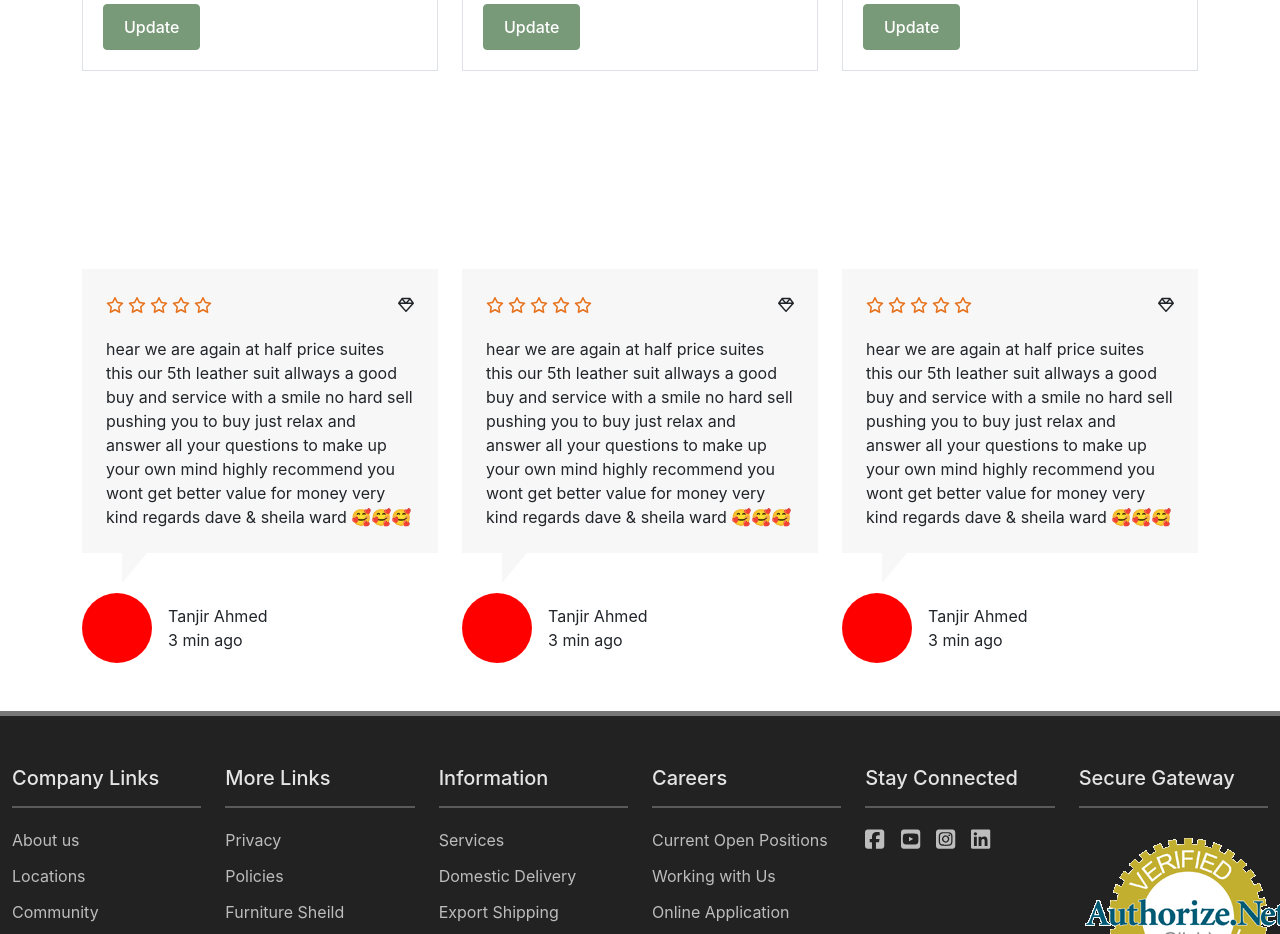
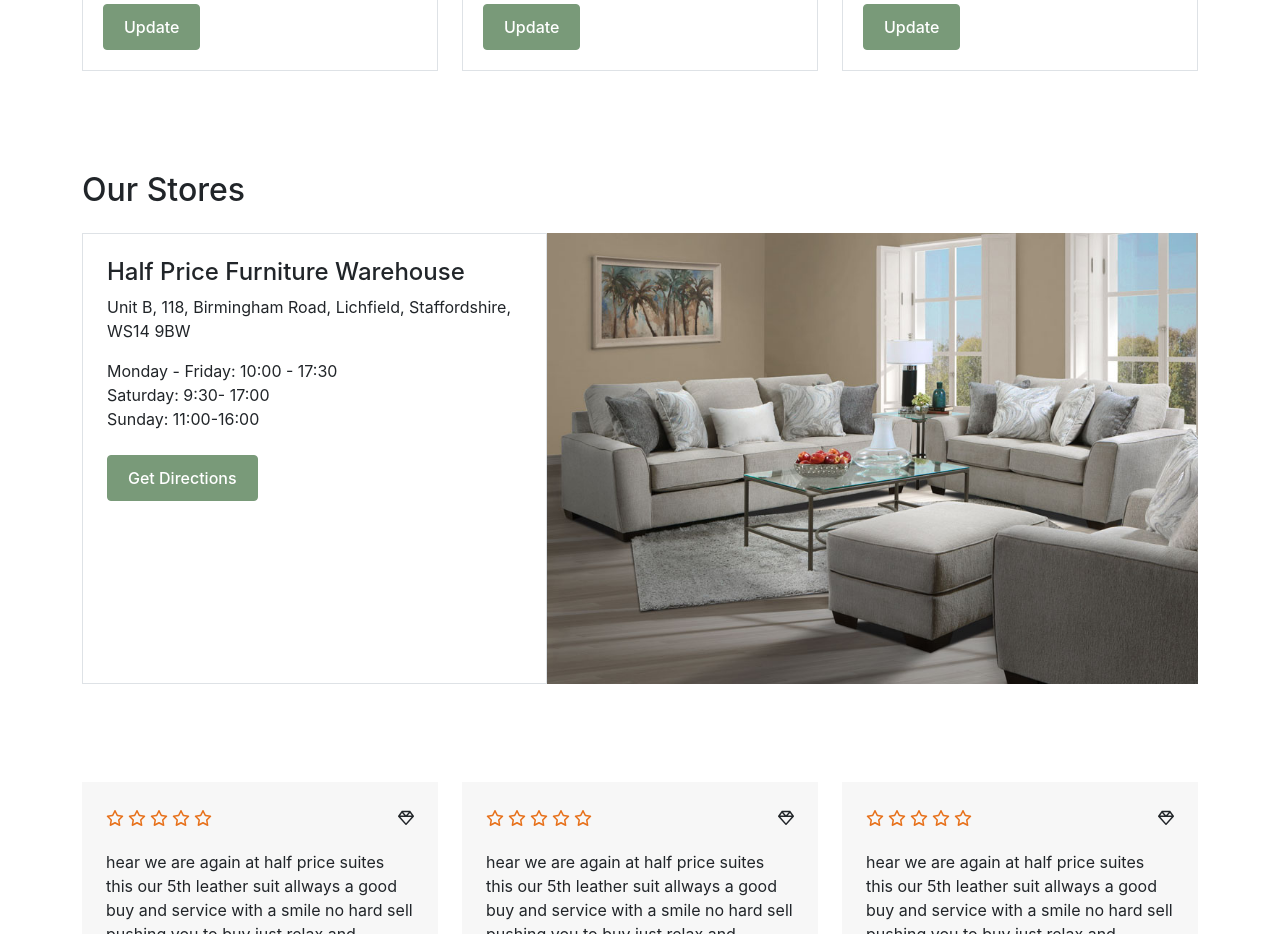
Before and after one commit to tanjira584/furniture-client-app, a React (Create React App) app: page / in a window 1280 px wide. Shown: the part 1820-2754 px from the top of the page. Built offline with nearby package versions, Linux system fonts and the light colour scheme; the HTML template or start-up script is replaced by a standard one.

Commit message:
Stores section added

```diff
--- a/src/components/Pages/Home/StoreSection.js
+++ b/src/components/Pages/Home/StoreSection.js
@@ -2,7 +2,37 @@
 import "./StoreSection.css";
 import store from "./../../../images/room1.jpg";
 const StoreSection = () => {
-    return <div className="store-area"></div>;
+    return (
+        <div className="store-area">
+            <div className="container-md">
+                <div className="section-title mb-4">
+                    <h2>Our Stores</h2>
+                </div>
+                <div className="row g-0">
+                    <div className="col-md-5 border">
+                        <div className="store-content p-4">
+                            <h4>Half Price Furniture Warehouse</h4>
+                            <p>
+                                Unit B, 118, Birmingham Road, Lichfield,
+                                Staffordshire, WS14 9BW
+                            </p>
+                            <ul className="m-0 p-0 mb-4">
+                                <li>Monday - Friday: 10:00 - 17:30</li>
+                                <li>Saturday: 9:30- 17:00</li>
+                                <li>Sunday: 11:00-16:00</li>
+                            </ul>
+                            <button>Get Directions</button>
+                        </div>
+                    </div>
+                    <div className="col-md-7">
+                        <div className="store-img">
+                            <img src={store} alt="" />
+                        </div>
+                    </div>
+                </div>
+            </div>
+        </div>
+    );
 };
 
 export default StoreSection;
```
